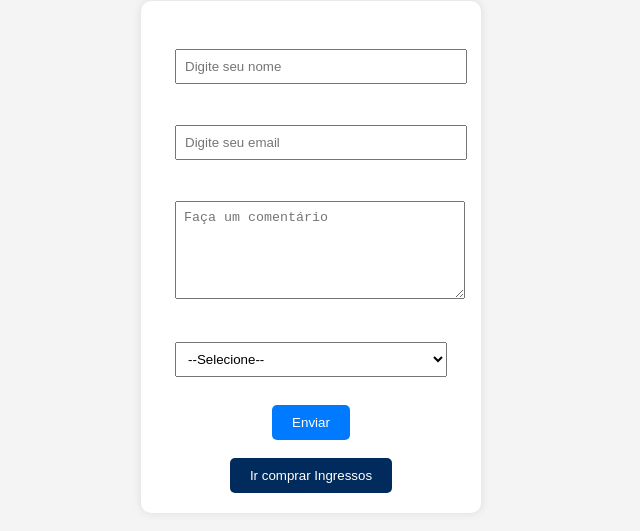
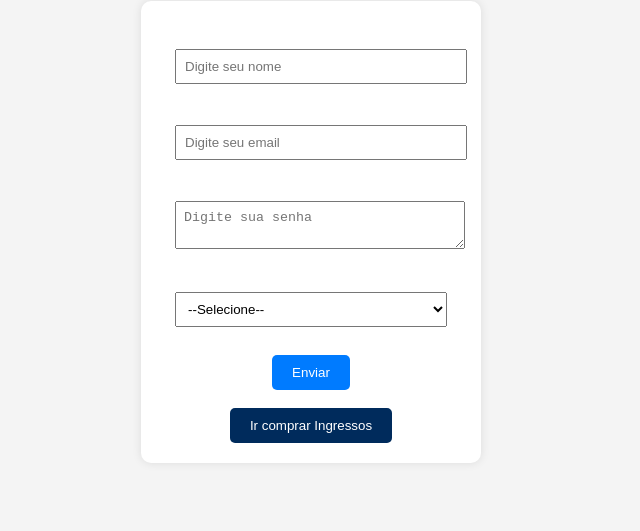
Before and after one commit to Caio-Vinicius-Dias/site_venda.de.ingressos_atualizado, a plain HTML site: page ingressos/login.html in a window 1280 px wide. Shown: the part 99-630 px from the top of the page, without its empty margins (329-969 px from the left). Drawn offline with Linux system fonts and the light colour scheme; a web font is replaced by a local one.

Commit message:
Add files via upload
atualizando a página

```diff
--- a/ingressos/login.html
+++ b/ingressos/login.html
@@ -29,8 +29,8 @@
           <br>
 
           <div>
-            <label for="comentario"><strong>Comentário:</strong></label><br>
-            <textarea id="comentario" name="comentario" placeholder="Faça um comentário" style="width: 100%; height: 80px; padding: 8px; margin-top: 5px;"></textarea>
+            <label for="senha"><strong>Senha:</strong></label><br>
+            <textarea id="senha" name="senha" placeholder="Digite sua senha" required style="width: 100%; padding: 8px; padding: 8px; margin-top: 5px;"></textarea>
           </div>
         </fieldset>
 
```
